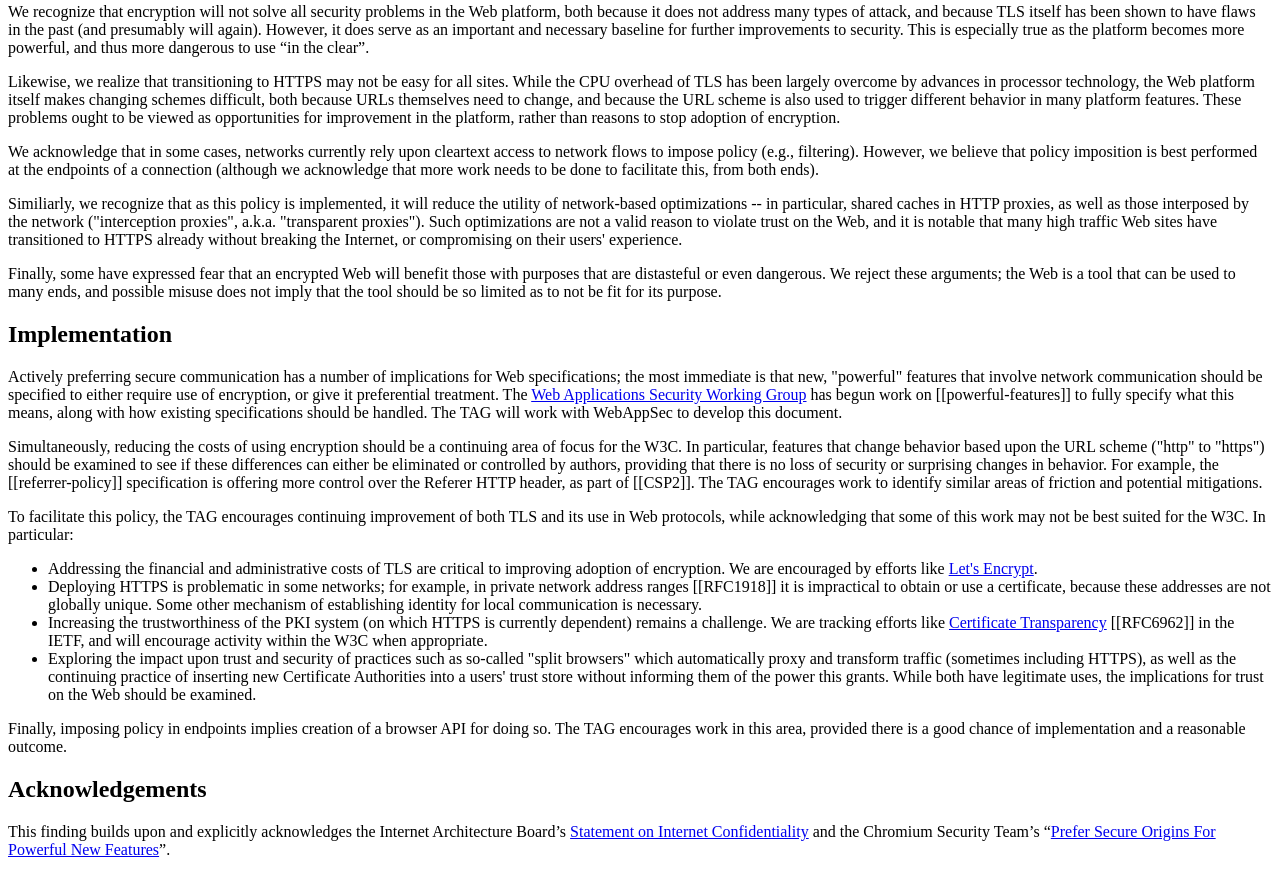
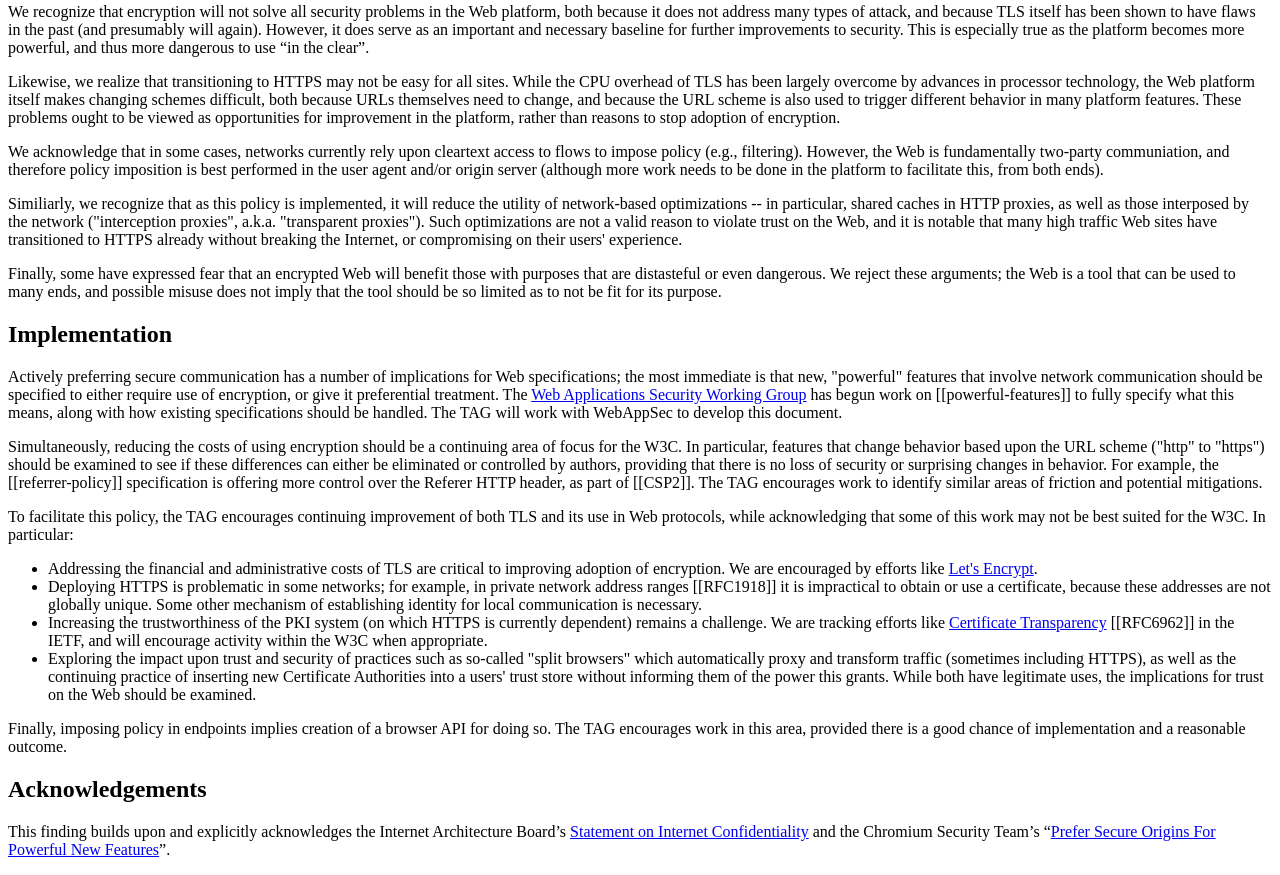
Before and after one commit to w3ctag/web-https, a plain HTML site: page index.html in a window 1280 px wide. Shown: the part 891-1766 px from the top of the page. Drawn offline with Linux system fonts and the light colour scheme.

Commit message:
Adjust filtering para

```diff
--- a/index.html
+++ b/index.html
@@ -148,10 +148,11 @@
         the platform, rather than reasons to stop adoption of encryption.
     </p>
     <p>
-        We acknowledge that in some cases, networks currently rely upon cleartext access to network
-        flows to impose policy (e.g., filtering). However, we believe that policy imposition is best
-        performed at the endpoints of a connection (although we acknowledge that more work needs to
-        be done to facilitate this, from both ends).
+        We acknowledge that in some cases, networks currently rely upon cleartext access to flows
+        to impose policy (e.g., filtering). However, the Web is fundamentally two-party
+        communiation, and therefore policy imposition is best performed in the user agent and/or
+        origin server (although more work needs to be done in the platform to facilitate this, from
+        both ends).
     </p>
     <p>
         Similiarly, we recognize that as this policy is implemented, it will reduce the utility of
```
